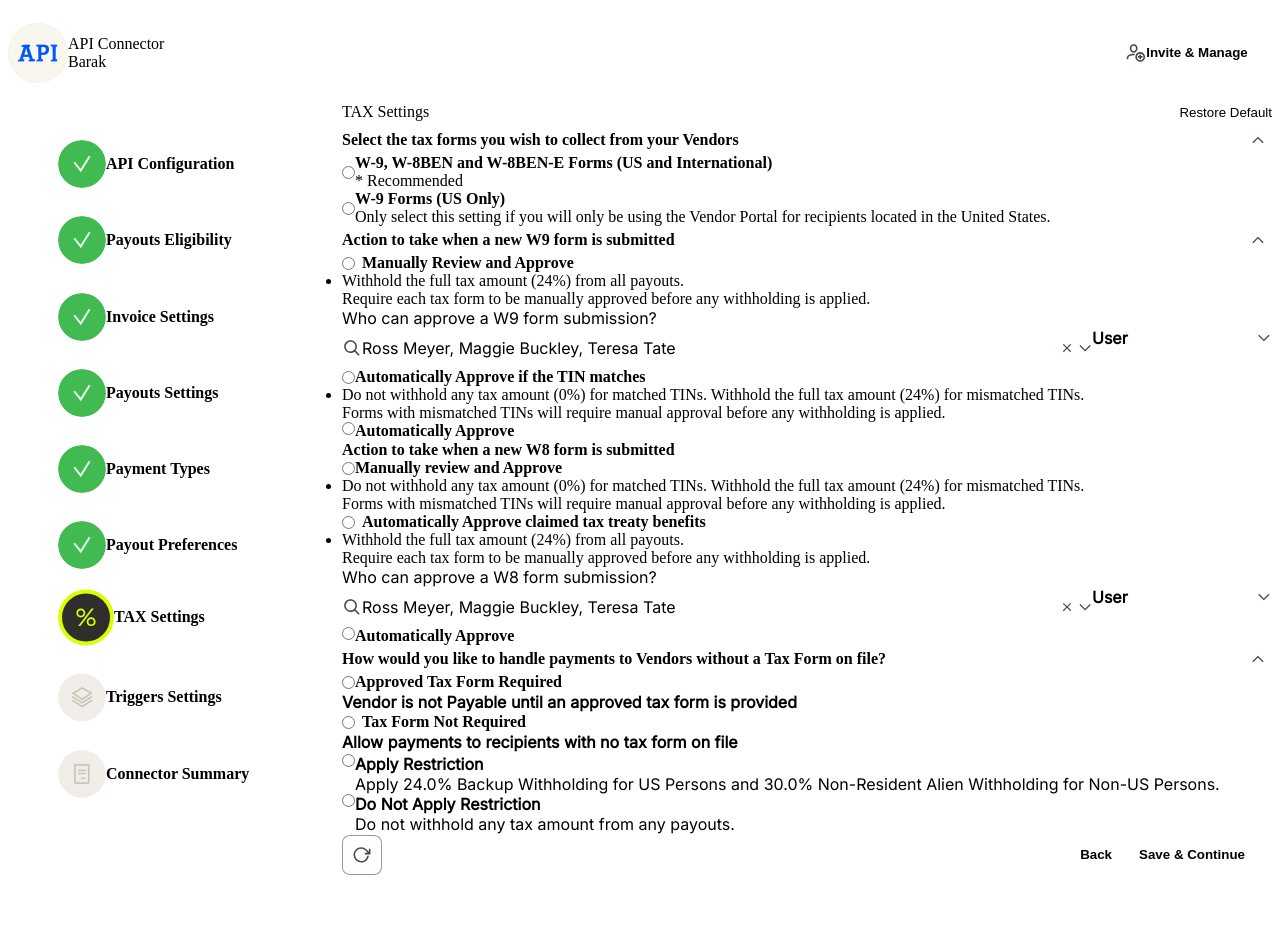
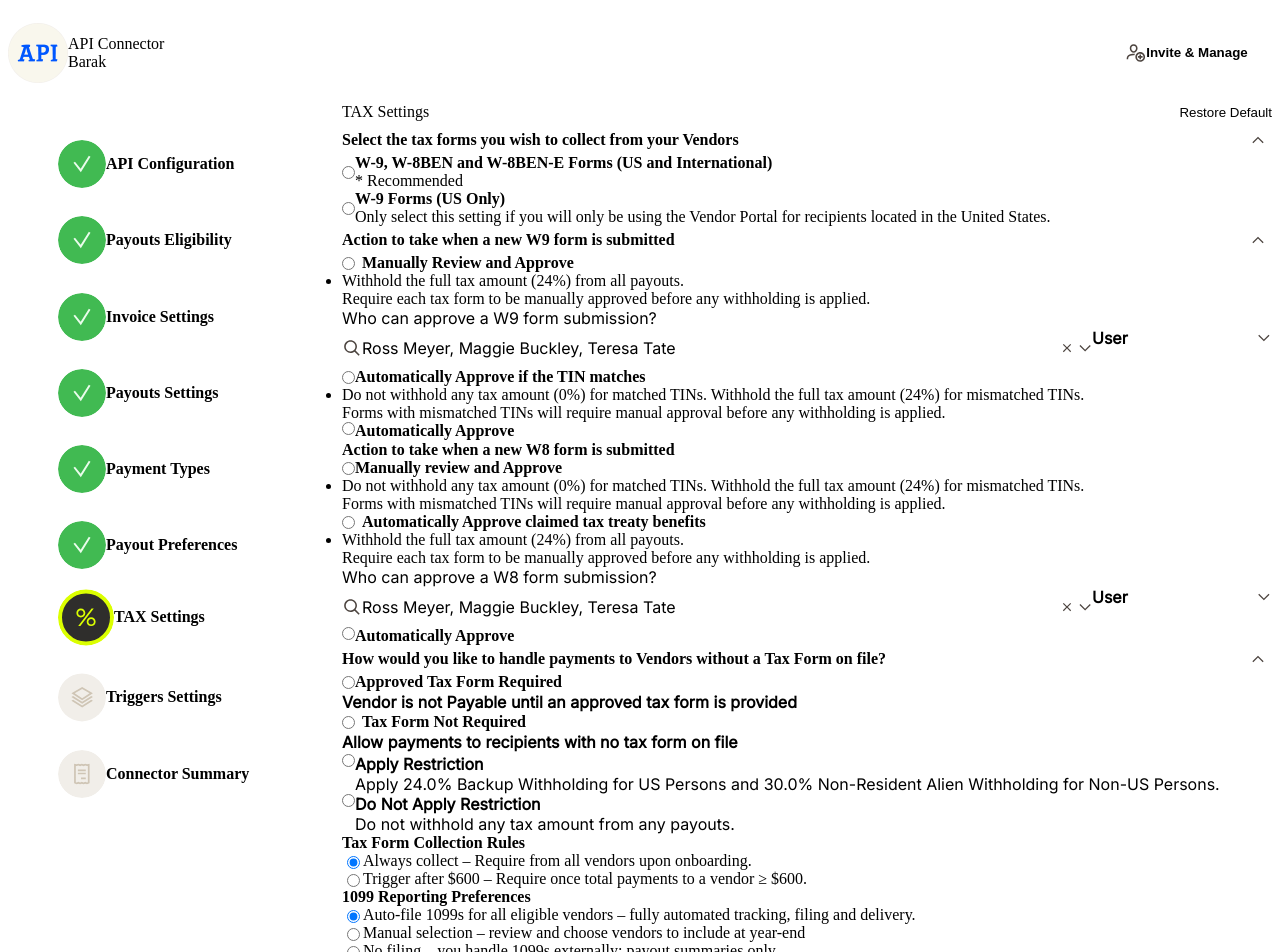
Before and after one commit to barakpayouts/tax001, a React (Vite) app: page / in a window 1280 px wide. Shown: the top 952 px of the page. Built offline with nearby package versions, Linux system fonts and the light colour scheme; the HTML template or start-up script is replaced by a standard one; a web font is replaced by a local one.

Commit message:
Improve tax form rules and 1099 preferences

```diff
--- /dev/null
+++ b/src/components/ReportingPreferences.tsx
@@ -0,0 +1,123 @@
+import { FunctionComponent, useState } from "react";
+import styled from "styled-components";
+
+export type ReportingPreferenceOption = "auto" | "manual" | "none";
+
+export interface ReportingPreferenceState {
+  preference: ReportingPreferenceOption;
+}
+
+export interface ReportingPreferencesProps {
+  onChange?: (state: ReportingPreferenceState) => void;
+}
+
+const Section = styled.section`
+  align-self: stretch;
+  border-radius: var(--br-12);
+  background-color: var(--Tooltip-190-Tooltip-fill);
+  border: 1px solid var(--Disabled-Default-310-CB-RB-stroke);
+  display: flex;
+  flex-direction: column;
+  align-items: flex-start;
+  justify-content: flex-start;
+  text-align: left;
+  font-size: var(--Headline-16-Headline-bold-Font-Size);
+  color: var(--Default-290-Text);
+  font-family: var(--Inter);
+`;
+
+const Header = styled.div`
+  align-self: stretch;
+  border-bottom: 1px solid var(--Disabled-Default-310-CB-RB-stroke);
+  display: flex;
+  flex-direction: row;
+  align-items: center;
+  justify-content: flex-start;
+  padding: var(--padding-12) var(--padding-24) var(--padding-10);
+  gap: var(--gap-8);
+`;
+
+const Title = styled.b`
+  flex: 1;
+  position: relative;
+  line-height: var(--Headline-16-Headline-bold-Font-Line-Height);
+`;
+
+const Content = styled.div`
+  align-self: stretch;
+  display: flex;
+  flex-direction: column;
+  align-items: flex-start;
+  justify-content: flex-start;
+  padding: var(--padding-24);
+  gap: var(--gap-8);
+`;
+
+const Row = styled.label`
+  display: flex;
+  align-items: center;
+  gap: var(--gap-8);
+`;
+
+const ReportingPreferences: FunctionComponent<ReportingPreferencesProps> = ({
+  onChange,
+}) => {
+  const [state, setState] = useState<ReportingPreferenceState>({
+    preference: "auto",
+  });
+
+  const change = (value: ReportingPreferenceOption) => {
+    const newState = { preference: value };
+    setState(newState);
+    onChange?.(newState);
+  };
+
+  return (
+    <Section>
+      <Header>
+        <Title>1099 Reporting Preferences</Title>
+      </Header>
+      <Content>
+        <Row>
+          <input
+            type="radio"
+            name="reporting"
+            value="auto"
+            checked={state.preference === "auto"}
+            onChange={() => change("auto")}
+          />
+          <span>
+            Auto-file 1099s for all eligible vendors – fully automated tracking,
+            filing and delivery.
+          </span>
+        </Row>
+        <Row>
+          <input
+            type="radio"
+            name="reporting"
+            value="manual"
+            checked={state.preference === "manual"}
+            onChange={() => change("manual")}
+          />
+          <span>
+            Manual selection – review and choose vendors to include at year-end
+          </span>
+        </Row>
+        <Row>
+          <input
+            type="radio"
+            name="reporting"
+            value="none"
+            checked={state.preference === "none"}
+            onChange={() => change("none")}
+          />
+          <span>
+            No filing – you handle 1099s externally; payout summaries only
+          </span>
+        </Row>
+      </Content>
+    </Section>
+  );
+};
+
+export default ReportingPreferences;
--- /dev/null
+++ b/src/components/TaxFormCollectionRule.tsx
@@ -0,0 +1,180 @@
+import { FunctionComponent, useState } from "react";
+import styled from "styled-components";
+
+export type RuleOption = "always" | "threshold";
+
+export interface TaxFormCollectionRuleState {
+  rule: RuleOption;
+  includeOneTime: boolean;
+  blockPayouts: boolean;
+  autoEmail: boolean;
+  portalBanner: boolean;
+  auditLog: boolean;
+}
+
+export interface TaxFormCollectionRuleProps {
+  onChange?: (state: TaxFormCollectionRuleState) => void;
+}
+
+const Section = styled.section`
+  align-self: stretch;
+  border-radius: var(--br-12);
+  background-color: var(--Tooltip-190-Tooltip-fill);
+  border: 1px solid var(--Disabled-Default-310-CB-RB-stroke);
+  display: flex;
+  flex-direction: column;
+  align-items: flex-start;
+  justify-content: flex-start;
+  text-align: left;
+  font-size: var(--Headline-16-Headline-bold-Font-Size);
+  color: var(--Default-290-Text);
+  font-family: var(--Inter);
+`;
+
+const Header = styled.div`
+  align-self: stretch;
+  border-bottom: 1px solid var(--Disabled-Default-310-CB-RB-stroke);
+  display: flex;
+  flex-direction: row;
+  align-items: center;
+  justify-content: flex-start;
+  padding: var(--padding-12) var(--padding-24) var(--padding-10);
+  gap: var(--gap-8);
+`;
+
+const Title = styled.b`
+  flex: 1;
+  position: relative;
+  line-height: var(--Headline-16-Headline-bold-Font-Line-Height);
+`;
+
+const Content = styled.div`
+  align-self: stretch;
+  display: flex;
+  flex-direction: column;
+  align-items: flex-start;
+  justify-content: flex-start;
+  padding: var(--padding-24);
+  gap: var(--gap-8);
+`;
+
+const Row = styled.label`
+  display: flex;
+  align-items: center;
+  gap: var(--gap-8);
+`;
+
+const SubOptions = styled.div`
+  display: flex;
+  flex-direction: column;
+  align-items: flex-start;
+  gap: var(--gap-8);
+  margin-left: 24px;
+`;
+
+const TaxFormCollectionRule: FunctionComponent<TaxFormCollectionRuleProps> = ({
+  onChange,
+}) => {
+  const [state, setState] = useState<TaxFormCollectionRuleState>({
+    rule: "always",
+    includeOneTime: true,
+    blockPayouts: true,
+    autoEmail: true,
+    portalBanner: true,
+    auditLog: true,
+  });
+
+  const update = (newState: TaxFormCollectionRuleState) => {
+    setState(newState);
+    onChange?.(newState);
+  };
+
+  const handleRuleChange = (value: RuleOption) => {
+    update({ ...state, rule: value });
+  };
+
+  const handleBooleanChange = (
+    key: keyof Omit<TaxFormCollectionRuleState, "rule">
+  ) =>
+    (e: React.ChangeEvent<HTMLInputElement>) => {
+      update({ ...state, [key]: e.target.checked });
+    };
+
+  return (
+    <Section>
+      <Header>
+        <Title>Tax Form Collection Rules</Title>
+      </Header>
+      <Content>
+        <Row>
+          <input
+            type="radio"
+            name="tax-rule"
+            value="always"
+            checked={state.rule === "always"}
+            onChange={() => handleRuleChange("always")}
+          />
+          <span>Always collect – Require from all vendors upon onboarding.</span>
+        </Row>
+        <Row>
+          <input
+            type="radio"
+            name="tax-rule"
+            value="threshold"
+            checked={state.rule === "threshold"}
+            onChange={() => handleRuleChange("threshold")}
+          />
+          <span>
+            Trigger after $600 – Require once total payments to a vendor ≥ $600.
+          </span>
+        </Row>
+        {state.rule === "threshold" && (
+          <SubOptions>
+            <label>
+              <input
+                type="checkbox"
+                checked={state.includeOneTime}
+                onChange={handleBooleanChange("includeOneTime")}
+              />
+              Include one-time payments over $600
+            </label>
+            <label>
+              <input
+                type="checkbox"
+                checked={state.blockPayouts}
+                onChange={handleBooleanChange("blockPayouts")}
+              />
+              Block payouts until form is completed
+            </label>
+            <label>
+              <input
+                type="checkbox"
+                checked={state.autoEmail}
+                onChange={handleBooleanChange("autoEmail")}
+              />
+              Auto-email notification to vendor
+            </label>
+            <label>
+              <input
+                type="checkbox"
+                checked={state.portalBanner}
+                onChange={handleBooleanChange("portalBanner")}
+              />
+              Vendor portal warning/banner
+            </label>
+            <label>
+              <input
+                type="checkbox"
+                checked={state.auditLog}
+                onChange={handleBooleanChange("auditLog")}
+              />
+              Audit log per vendor
+            </label>
+          </SubOptions>
+        )}
+      </Content>
+    </Section>
+  );
+};
+
+export default TaxFormCollectionRule;
--- a/src/pages/APIConnectionTAXSettingsEnable.tsx
+++ b/src/pages/APIConnectionTAXSettingsEnable.tsx
@@ -6,6 +6,8 @@ import CBRBSelector from "../components/CBRBSelector";
 import CBRBSelector1 from "../components/CBRBSelector1";
 import ManuallyReview from "../components/ManuallyReview";
 import AutomaticallyApprove from "../components/AutomaticallyApprove";
+import TaxFormCollectionRule from "../components/TaxFormCollectionRule";
+import ReportingPreferences from "../components/ReportingPreferences";
 import { useNavigate } from "react-router-dom";
 
 const SidebarWizard1 = styled.div`
@@ -456,7 +458,7 @@ const Wrapping1 = styled.main`
 `;
 const ApiConnectionTaxSettingsRoot = styled.div`
   width: 100%;
-  height: 1919px;
+  height: 2300px;
   position: relative;
   background-color: var(--Tooltip-190-Tooltip-fill);
   display: flex;
@@ -597,7 +599,9 @@ const APIConnectionTAXSettingsEnable: FunctionComponent = () => {
                   </Content111>
                 </TaxFormNotRequired>
               </Content1111>
-            </TaxFormSectionComp>
+              </TaxFormSectionComp>
+            <TaxFormCollectionRule onChange={(s) => console.log("tax rule", s)} />
+            <ReportingPreferences onChange={(s) => console.log("reporting", s)} />
             <Separator1 />
           </Scroll>
           <ActionBtn>
```
